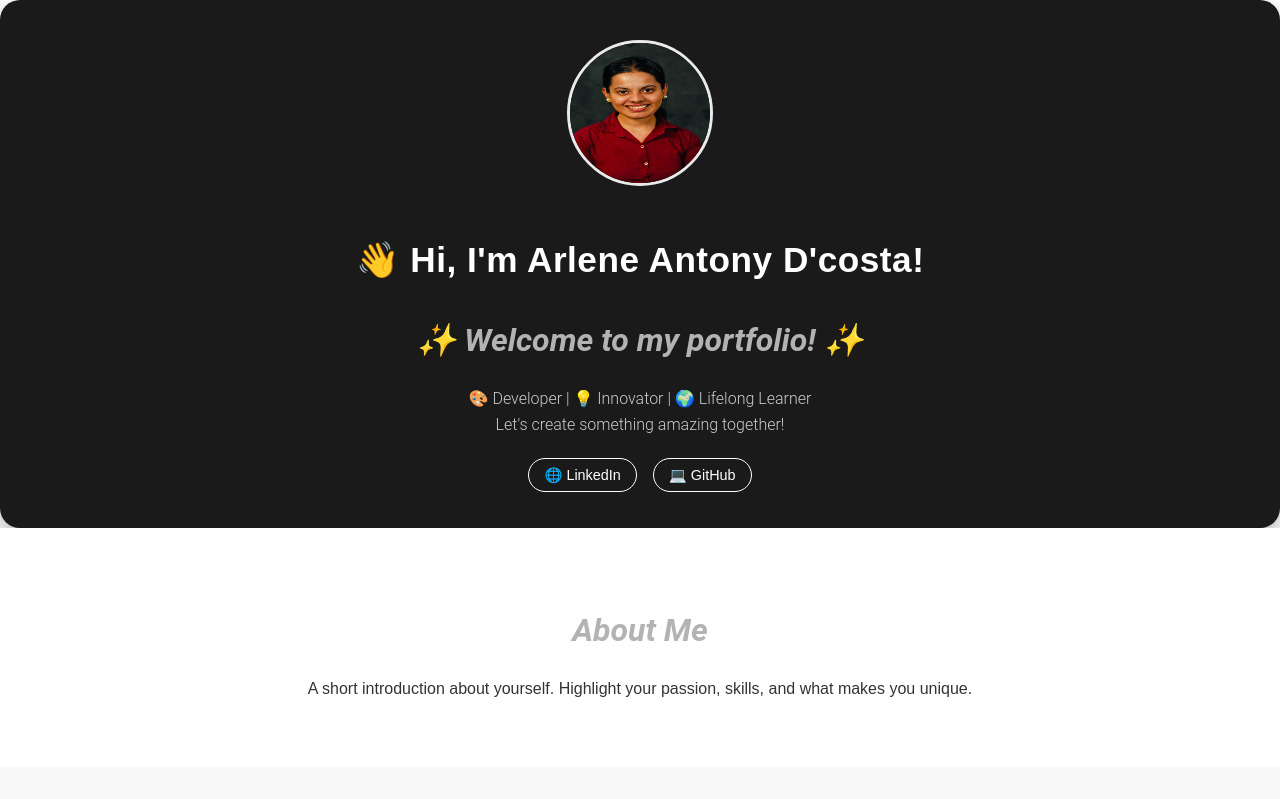
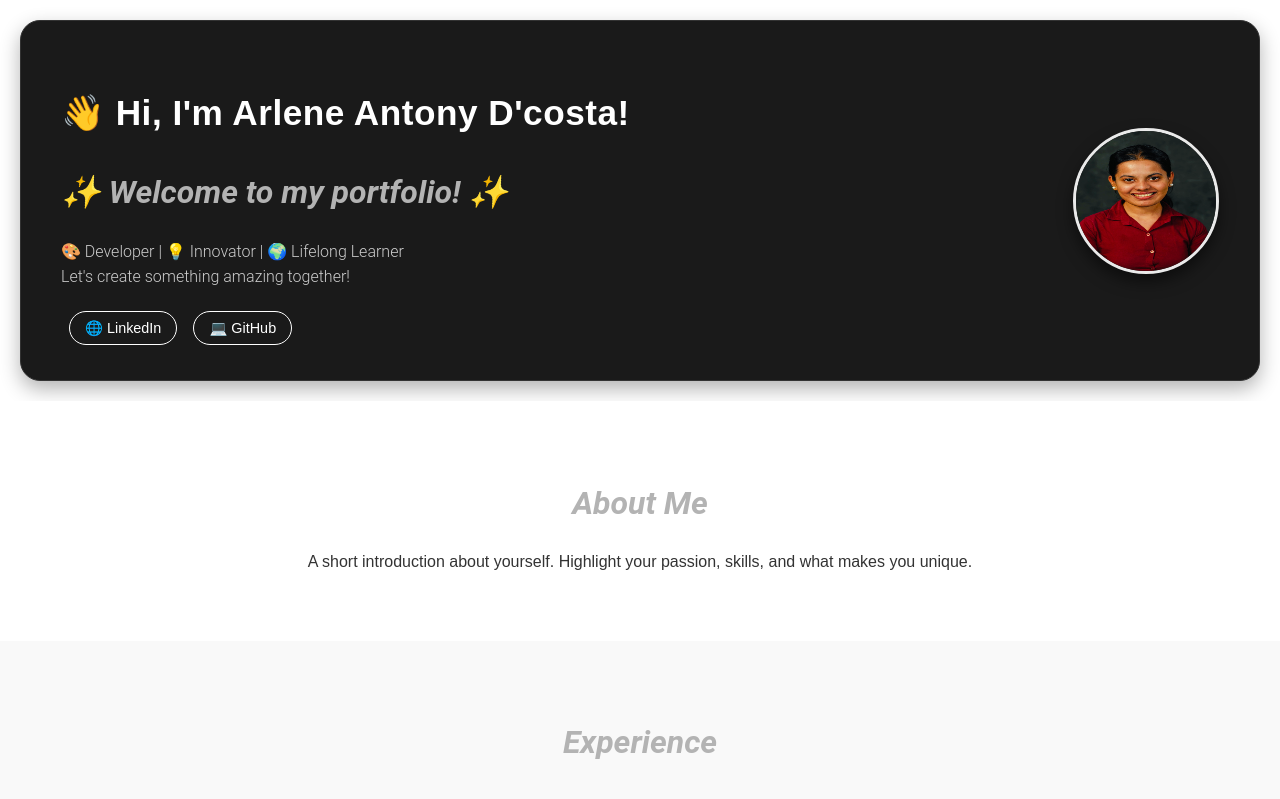
Before and after one commit to ArleneDcosta/portfolio, a React (Create React App) app: page / in a window 1280 px wide. Shown: the top 799 px of the page. Built offline with nearby package versions, Linux system fonts and the light colour scheme.

Commit message:
Added image

```diff
--- a/src/components/Header/Header.css
+++ b/src/components/Header/Header.css
@@ -1,24 +1,34 @@
 .header {
-  text-align: center;
+  display: flex; /* Align items horizontally */
+  align-items: center; /* Center image and text vertically */
+  justify-content: space-between; /* Space out the text and image */
   padding: 40px;
   background: #1a1a1a; /* Lighter black background */
   color: #eaeaea; /* Soft white text for contrast */
   border-radius: 20px;
-  box-shadow: 0px 8px 20px rgba(0, 0, 0, 0.3); /* Slight shadow for template effect */
+  box-shadow: 0px 8px 20px rgba(0, 0, 0, 0.3); /* Shadow effect for template */
+  margin: 20px; /* Add margin around the header */
+  border: 1px solid #333; /* Subtle border around the header */
 }
 
 .photo {
-  width: 140px; /* Reduced size for profile photo */
+  width: 140px; /* Profile photo size */
   height: 140px;
   border-radius: 50%;
   border: 3px solid #eaeaea; /* Softer white border */
-  margin-bottom: 15px;
+  box-shadow: 0px 8px 15px rgba(0, 0, 0, 0.5); /* Shadowed border for the image */
+  margin-left: 20px; /* Add space between the image and text */
   transition: transform 0.3s ease, border-color 0.3s ease;
 }
 
 .photo:hover {
   transform: scale(1.05); /* Gentle zoom-in on hover */
   border-color: #cccccc; /* Lighter border on hover */
+}
+
+.text-container {
+  flex: 1; /* Let the text take up remaining space */
+  margin-right: 20px; /* Add spacing between text and image */
 }
 
 h1 {
@@ -46,6 +56,10 @@ h2 {
   color: #cccccc; /* Subtle light grey tone for description */
 }
 
+.social-links {
+  margin-top: 15px; /* Space above the social links */
+}
+
 .social-links a {
   margin: 0 8px;
   color: #ffffff; /* White text for buttons */
--- a/src/components/Header/Header.js
+++ b/src/components/Header/Header.js
@@ -1,12 +1,13 @@
 import React from "react";
 import "./Header.css";
 
+// Importing the image from the assets folder
 import ArleneImage from "../../assets/images/Arlene_image.JPG";
 
 function Header() {
   return (
     <header className="header">
-      <img src={ArleneImage} alt="Arlene Antony D'costa" className="photo" />
+      <div className="text-container">
         <h1>
           👋 Hi, I'm <span className="highlight">Arlene Antony D'costa</span>!
         </h1>
@@ -16,13 +17,24 @@ function Header() {
           Let's create something amazing together!
         </p>
         <div className="social-links">
-        <a href="https://linkedin.com/in/arlenedcosta" target="_blank" rel="noopener noreferrer">
+          <a
+            href="https://linkedin.com/in/arlenedcosta"
+            target="_blank"
+            rel="noopener noreferrer"
+          >
             🌐 LinkedIn
           </a>
-        <a href="https://github.com/ArleneDcosta" target="_blank" rel="noopener noreferrer">
+          <a
+            href="https://github.com/ArleneDcosta"
+            target="_blank"
+            rel="noopener noreferrer"
+          >
             💻 GitHub
           </a>
         </div>
+      </div>
+      {/* Using the imported image */}
+      <img src={ArleneImage} alt="Arlene Antony D'costa" className="photo" />
     </header>
   );
 }
```
Lines whose indentation alone changed are shown as unchanged.
